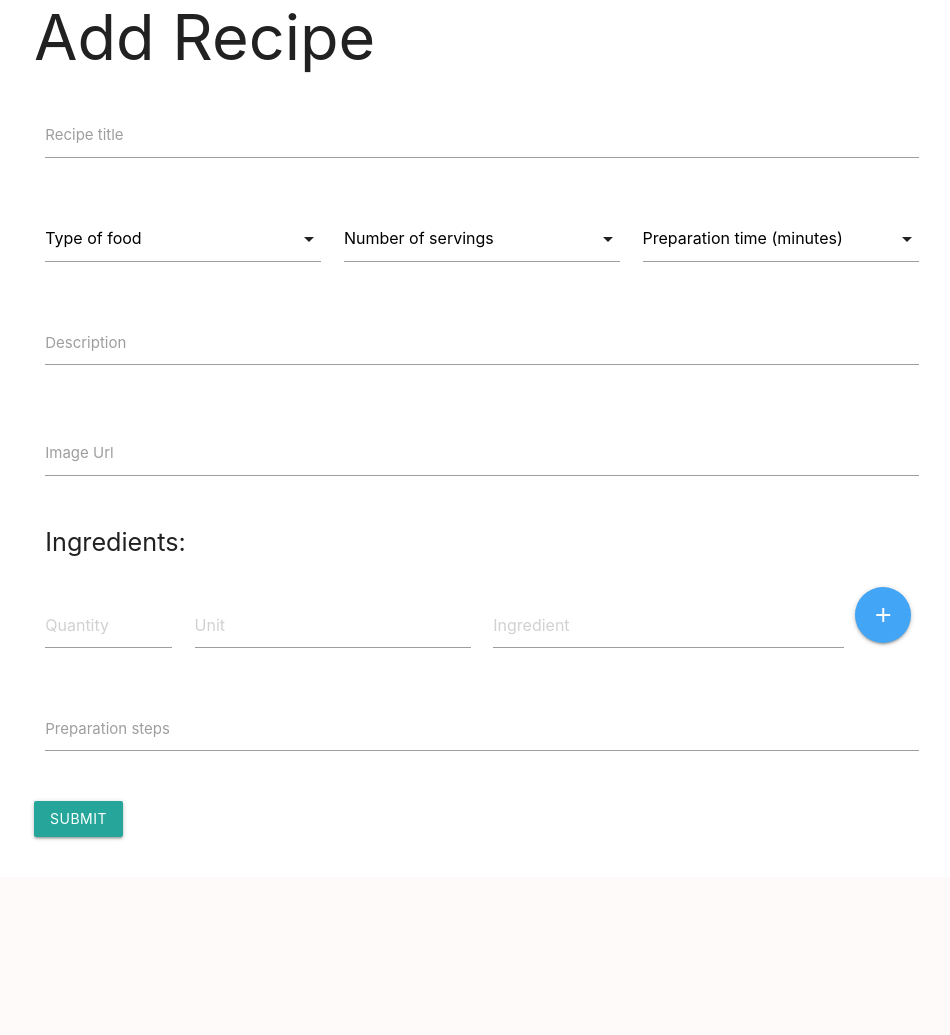
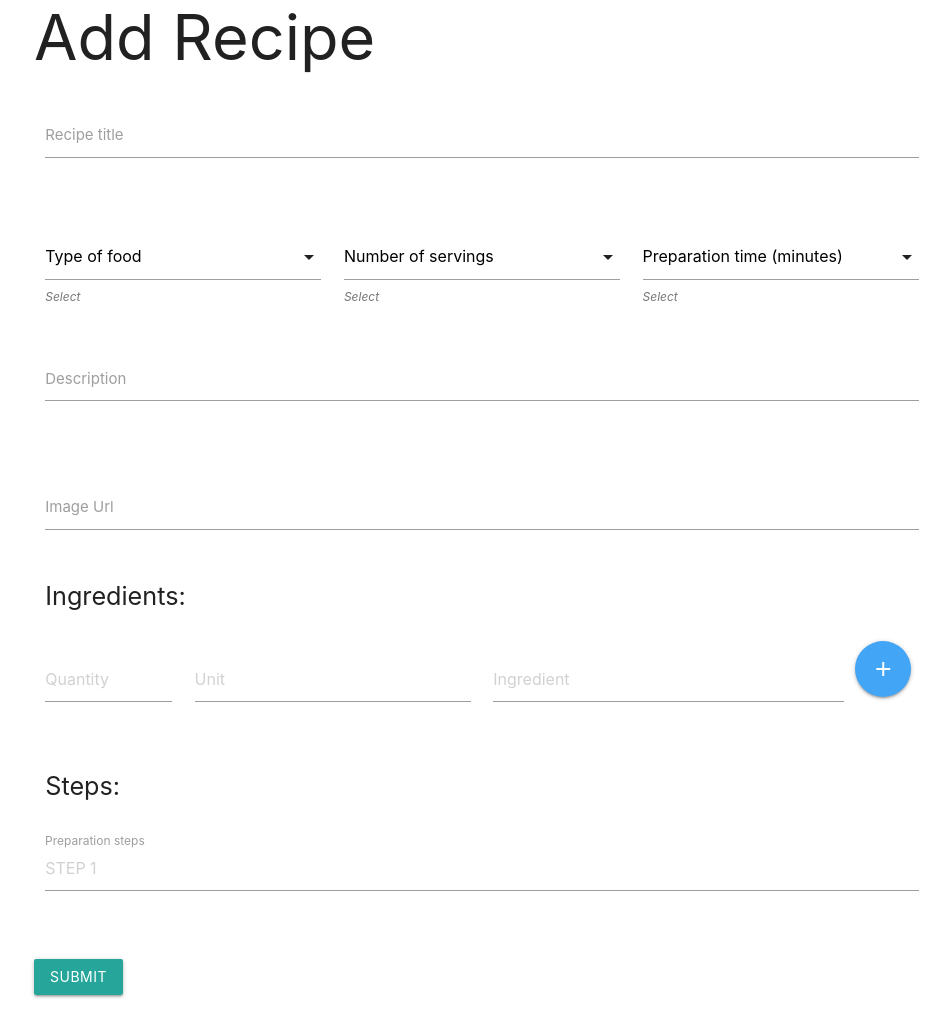
Before and after one commit to Code-Institute-Submissions/CookBookApp, a Flask app: template templates/recipe_add.html in a window 1280 px wide. Shown: the part 103-1138 px from the top of the page, without its empty margins (158-1108 px from the left). Before the commit the page ends 943 px from the top, so only its background shows below. Run offline with Flask 2, Linux system fonts and the light colour scheme; the template is opened without the code that fills it, so the values that code supplies are empty.

Commit message:
update form, disable submit if empty fields, show errors

```diff
--- a/templates/recipe_add.html
+++ b/templates/recipe_add.html
@@ -5,54 +5,56 @@
 
 <div class="row">
 
-    <form action="{{ url_for('add_recipe') }}" method="POST" class="col s12">
+    <form action="{{ url_for('get_check_data') }}" method="POST" class="col s12">
         <div class="row">
             <div class="input-field col s12">
-                <input id="title" name="title" type="text" class="validate">
+                <input id="title" name="title" type="text" value="" class="validate" required >
                 <label for="title">Recipe title</label>
+                <span class="helper-text" data-error="Required field" ></span>
             </div>
         </div>
         <div class="row">
-            <div class="input-field col s12 m4">
-                <select name="type_option">
-                    <option value="" disabled selected>Type of food</option>
+            <div class="input-field col s12 m4" id="selectField">
+                <select value="" name="type_option" id="select1"  >
+                    <option value="" id="defaultSel1" disabled selected>Type of food</option>
                     {% for entry in types %}
                         {% if 'Other' not in entry.type_of_food %}
-                            <option value="{{ entry.type_id }}">{{ entry.type_of_food }}</option>
+                    <option value="{{ entry.type_id }}" >{{ entry.type_of_food }}</option>
                         {% endif %}
                     {% endfor %}
                     <option value="da3d511d-5699-4b30-bf2e-4ce442cec4f1">Other</option>
-
                 </select>
+                <span class="helper-text"><i>Select</i></span>
             </div>
             <div class="input-field col s12 m4">
-                <select name="servings_option">
+                <select value="" name="servings_option" id="select2"  >
                     <option value="" disabled selected>Number of servings</option>
                     {% for entry in n_servings %}
-                        <option value="{{ entry.servings_id }}">{{ entry.servings }}</option>
+                    <option value="{{ entry.servings_id }}">{{ entry.servings }}</option>
                     {% endfor %}
-
                 </select>
+                <span class="helper-text"><i>Select</i></span>
             </div>
             <div class="input-field col s12 m4">
-                <select name="minutes_option">
+                <select value="" name="minutes_option" id="select3" >
                     <option value="" disabled selected>Preparation time (minutes)</option>
                     {% for entry in n_minutes %}
-                        <option value="{{ entry.time_id }}">{{ entry.minutes }}</option>
+                    <option value="{{ entry.time_id }}">{{ entry.minutes }}</option>
                     {% endfor %}
-
                 </select>
+                <span class="helper-text"><i>Select</i></span>
             </div>
         </div>
         <div class="row">
             <div class="input-field col s12">
-                <textarea id="description" name="description" class="materialize-textarea"></textarea>
+                <textarea id="description" name="description" value="" class="materialize-textarea validate"  required ></textarea>
                 <label for="description">Description</label>
+                <span class="helper-text" data-error="Required field" ></span>
             </div>
         </div>
         <div class="row">
             <div class="input-field col s12">
-                <input id="image" name="image" type="text" class="validate" >
+                <input id="image" name="image" value="" type="text" class="validate" >
                 <label for="image">Image Url</label>
             </div>
         </div>
@@ -60,27 +62,32 @@
         <div id="ingredientsRows">
             <div class="row" id="rowNum">
                 <div class="input-field col s2">
-                    <input name="quantity" value="" type="text" placeholder="Quantity">
+                    <input id="quantity" name="quantity" value="" type="text" placeholder="Quantity" class=""  >
+                    <span class="helper-text" data-error="Required field, only numbers" ></span>
                 </div>
                 <div class="input-field col s4">
-                    <input name="unit" value="" type="text" placeholder="Unit">
+                    <input id="unit" name="unit" value="" type="text" placeholder="Unit" class=""  >
+                    <span class="helper-text" data-error="Required field" ></span>
                 </div>
                 <div class="input-field col s5">
-                    <input name="ingredient" value="" type="text" placeholder="Ingredient">
+                    <input id="ingredient" name="ingredient" value="" type="text" placeholder="Ingredient" class=""  >
+                    <span class="helper-text" data-error="Required field" ></span>
                 </div>
-                <button class="btn-floating btn-large waves-effect waves-light blue lighten-1" onclick="addRow(this.form);" type="button" value="Add row">
+                <button id="add-btn" class="btn-floating btn-large blue lighten-1" onclick="addRow(this.form);" type="button" value="Add row">
                     <i class="material-icons">add</i>
                 </button>
             </div>
         </div>
+        <p class="flow-text">Steps:</p>
         <div class="row">
             <div class="input-field col s12">
-                <textarea id="steps" name="steps" class="materialize-textarea"></textarea>
-                <label for="steps">Preparation steps</label>
+                <textarea id="steps" name="steps" class="materialize-textarea validate" placeholder="STEP 1" required ></textarea>
+                <label for="steps" >Preparation steps</label>
+                <span class="helper-text" data-error="Required field" ></span>
             </div>
         </div>
         <div class="row">
-            <button class="btn waves-effect waves-light" type="submit" name="action">Submit </button>
+            <button class="btn waves-effect waves-light" name="action" value="action" >Submit </button>
         </div>
 
     </form>
@@ -90,8 +97,74 @@
 <script type="text/javascript" src="https://cdnjs.cloudflare.com/ajax/libs/jquery/3.3.1/jquery.min.js"></script>
 <script type="text/javascript" src="https://cdnjs.cloudflare.com/ajax/libs/materialize/1.0.0-beta/js/materialize.min.js"></script>
 <script>
+    $('input').attr('autocomplete', 'off');
+    var forms = $('form');
+    for (var i = 0; i < forms.length; i++) {
+    forms[i].addEventListener('invalid', function(e) {
+        e.preventDefault();
+    }, true);
+}
+</script>
+<script>
     $(document).ready(function(){
-      $('select').formSelect();
+        M.updateTextFields();
+        $('select').formSelect();
+        // Disabled submit button until all fields are filled
+        var $submit = $(':button[type="submit"]');
+        $submit.prop('disabled', true);
+        $('form').change(function() {
+            if ($('#select1 :selected').val() !== "") {
+                if ($('#select2 :selected').val() !== "") {
+                    if ($('#select3 :selected').val() !== "") {
+                        if ($('#title').val() !== "") {
+                            if ($('#description').val() !== "") {
+                                if ($('#unit').val() !== "") {
+                                    if ($('#ingredient').val() !== "") {
+                                        if ($('#quantity').val() !== "") {
+                                            if ($.isNumeric($('#quantity').val()) === true) {
+                                                $submit.prop('disabled', false);
+                                            }
+                                        }
+                                    }
+                                }
+                            }
+                        }
+                    }
+                }
+            }
+            else {
+                $submit.prop('disabled', true);
+            }
+        }).change();
+
+        $('#quantity').on("change paste keyup focusout", function() {
+            $(this).val($(this).val().replace(/,/g, '.'));
+            if ($.isNumeric($('#quantity').val()) === false) {
+                if ($('#quantity').val() !== "") {
+                    $('#quantity').addClass("invalid");
+                    $submit.prop('disabled', true);
+                } if ($('#quantity').val() === "") {
+                    $('#quantity').addClass("invalid");
+                }
+            } else {
+                $('#quantity').removeClass("invalid");
+            }
+        });
+        $('#ingredient').on("focusout", function() {
+            if ($('#ingredient').val() === "") {
+                    $('#ingredient').addClass("invalid");
+                } else {
+                $('#ingredient').removeClass("invalid");
+            }
+        });
+        $('#ingredient').on("focusout", function() {
+            if ($('#ingredient').val() === "") {
+                    $('#ingredient').addClass("invalid");
+                } else {
+                $('#ingredient').removeClass("invalid");
+            }
+        });
+
     });
 </script>
 
```
